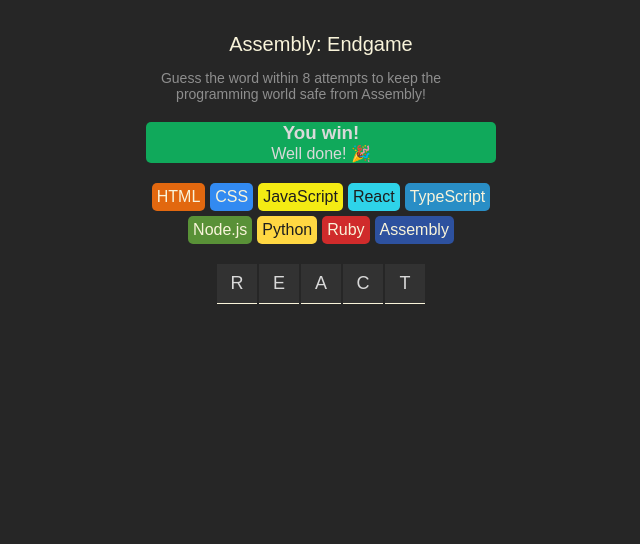
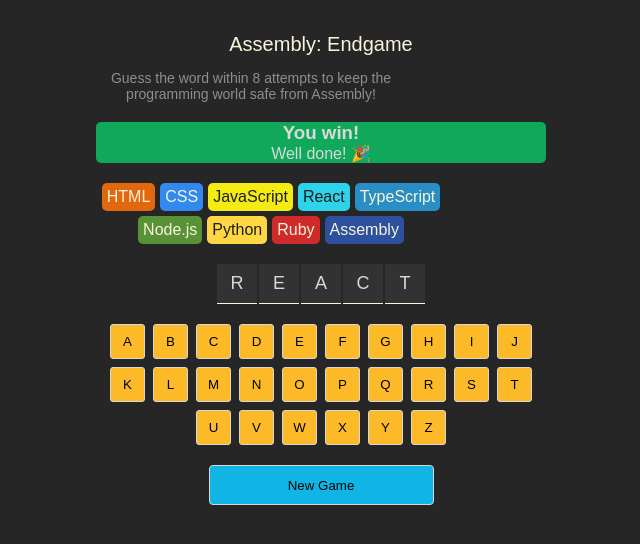
Before and after one commit to x1u49jd/Assembly-End-Game, a React (Vite) app: page / in a window 1280 px wide. Shown: the top 544 px of the page, without its empty margins (319-959 px from the left). Built offline with nearby package versions, Linux system fonts and the light colour scheme.

Commit message:
Added keyboard and New Game button

```diff
--- a/App.jsx
+++ b/App.jsx
@@ -5,12 +5,13 @@
 
     const [currentWord, setCurrentWord] = React.useState("react");
 
+    const alphabet = "abcdefghijklmnopqrstuvwxyz"
+
+
 
    const letterElements = currentWord.split("").map(function(letter, index){
     return <span key={index}>{letter.toUpperCase()}</span>
    })
-
-   console.log(letterElements)
 
     const languageElements = languages.map(function(language){
         const styles = {
@@ -22,6 +23,10 @@
             <span key={language.name} style={styles}>{language.name}</span>
         )
     });
+
+    const keyboardElements = alphabet.split("").map(function(letter){
+        return <button key={letter}>{letter.toUpperCase()}</button>
+    })
 
 
     return (
@@ -41,6 +46,10 @@
             <section className="word">
                 {letterElements}
             </section>
+            <section className="keyboard">
+                {keyboardElements}
+            </section>
+            <button className="newGame">New Game</button>
         </main>
     )
 }
--- a/index.css
+++ b/index.css
@@ -79,3 +79,33 @@
     border-bottom: 1px solid #F9F4DA;
     font-size: 18px;
 }
+
+.keyboard {
+    display: flex;
+    flex-wrap: wrap;
+    justify-content: center;
+    gap: 8px;
+    margin: 20px;
+    max-width: 450px;
+}
+
+.keyboard > button {
+    height: 35px;
+    width: 35px;
+    background-color: #FCBA29;
+    border: 1px solid #D7D7D7;
+    border-radius: 3px;
+    cursor: pointer;
+}
+
+.newGame {
+    background-color: #11B5E5;
+    border: 1px solid #D7D7D7;
+    border-radius: 4px;
+    width: 225px;
+    height: 40px;
+    padding: 6px 12px;
+    display: block;
+    margin-inline: auto;
+    cursor: pointer;
+}
```
